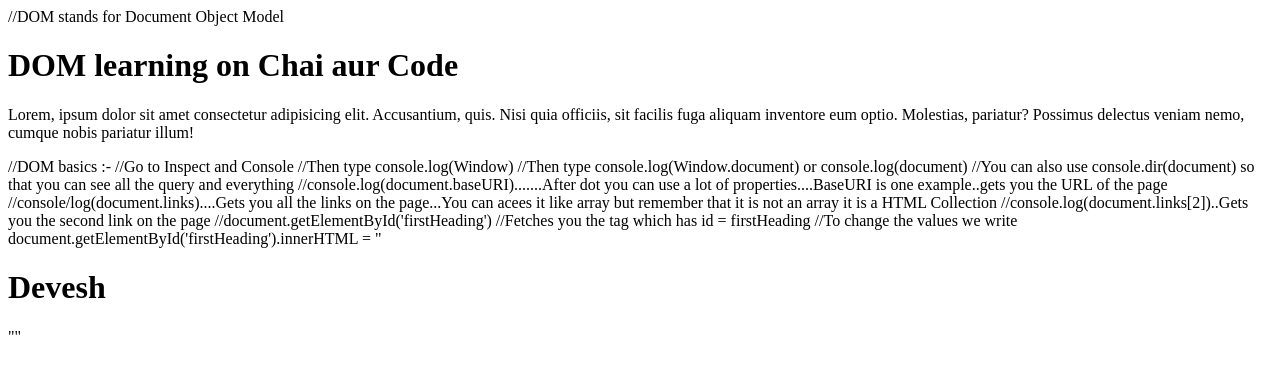
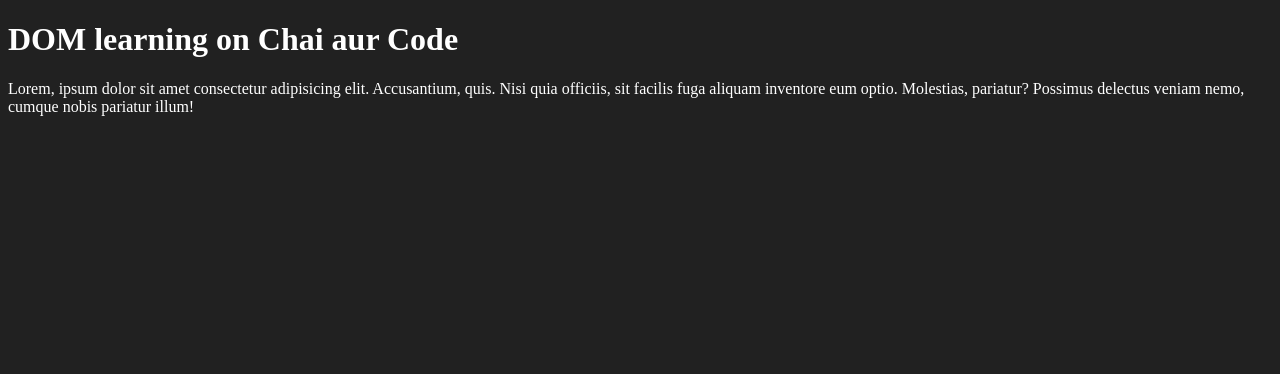
Before and after one commit to Viceroyyyy/Javascript, a plain HTML site: page 06_DOM/one.html in a window 1280 px wide. Drawn offline with Linux system fonts and the light colour scheme.

Commit message:
DOM Introduction

```diff
--- a/DOM/one.html
+++ b/06_DOM/one.html
@@ -4,11 +4,17 @@
     <meta charset="UTF-8">
 
     <title>DOM Learning</title>
+    <style>
+        .bg-black{
+            background-color: #212121;
+            color: #fff;
+        }
+    </style>
 </head>
-<body>
-    //DOM stands for Document Object Model
-    <div class = "bg-black">
-        <h1 class="heading">DOM learning on Chai aur Code</h1>
+<body class = "bg-black">
+    <!--//DOM stands for Document Object Model-->
+    <div >
+        <h1 id="title" class="heading">DOM learning on Chai aur Code</h1>
         <p>Lorem, ipsum dolor sit amet consectetur adipisicing
             elit. Accusantium, quis. Nisi quia officiis,
              sit facilis fuga aliquam inventore eum optio.
@@ -19,7 +25,7 @@
     </div>
 </body>
 </html>
-
+<!--
 //DOM basics :-
 //Go to Inspect and Console
 //Then type console.log(Window)
@@ -29,4 +35,4 @@
 //console/log(document.links)....Gets you all the links on the page...You can acees it like array but remember that it is not an array it is a HTML Collection
 //console.log(document.links[2])..Gets you the second link on the page
 //document.getElementById('firstHeading') //Fetches you the tag which has id = firstHeading
-//To change the values we write document.getElementById('firstHeading').innerHTML = "<h1>Devesh</h1>""
+//To change the values we write document.getElementById('firstHeading').innerHTML = "<h1>Devesh</h1>"" -->
```
